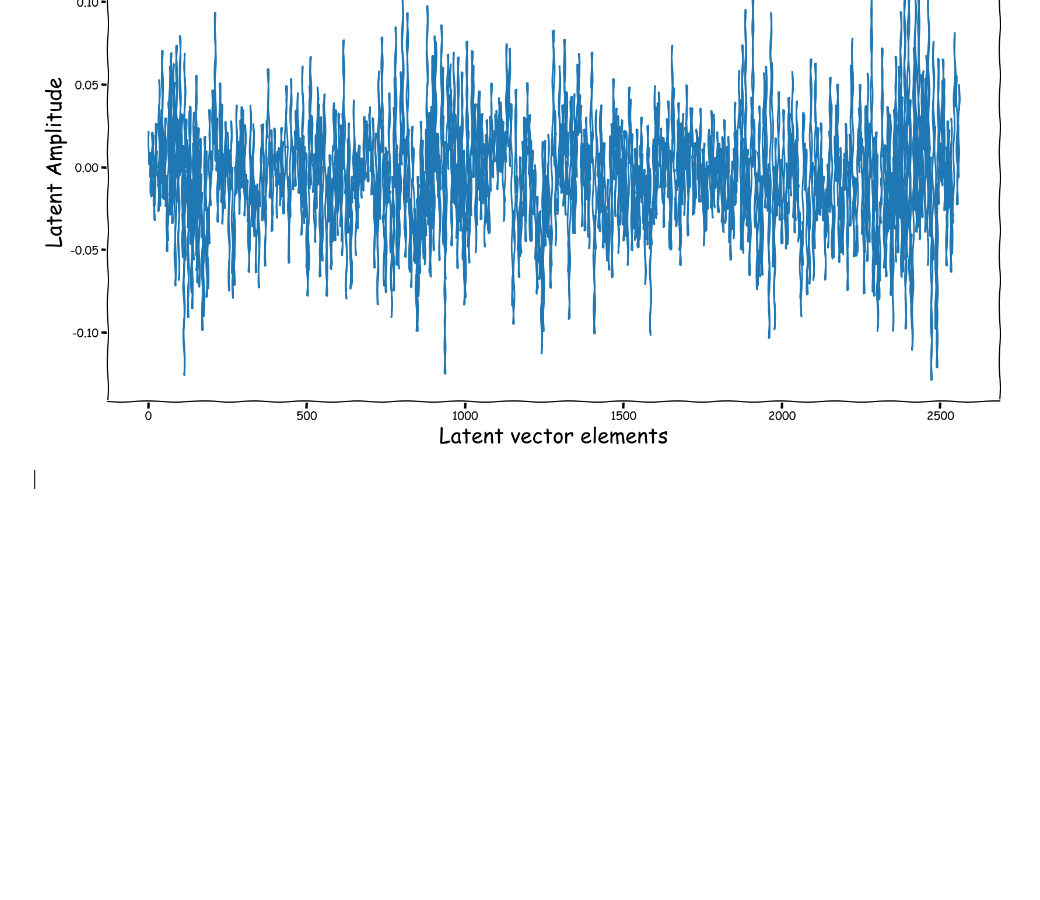
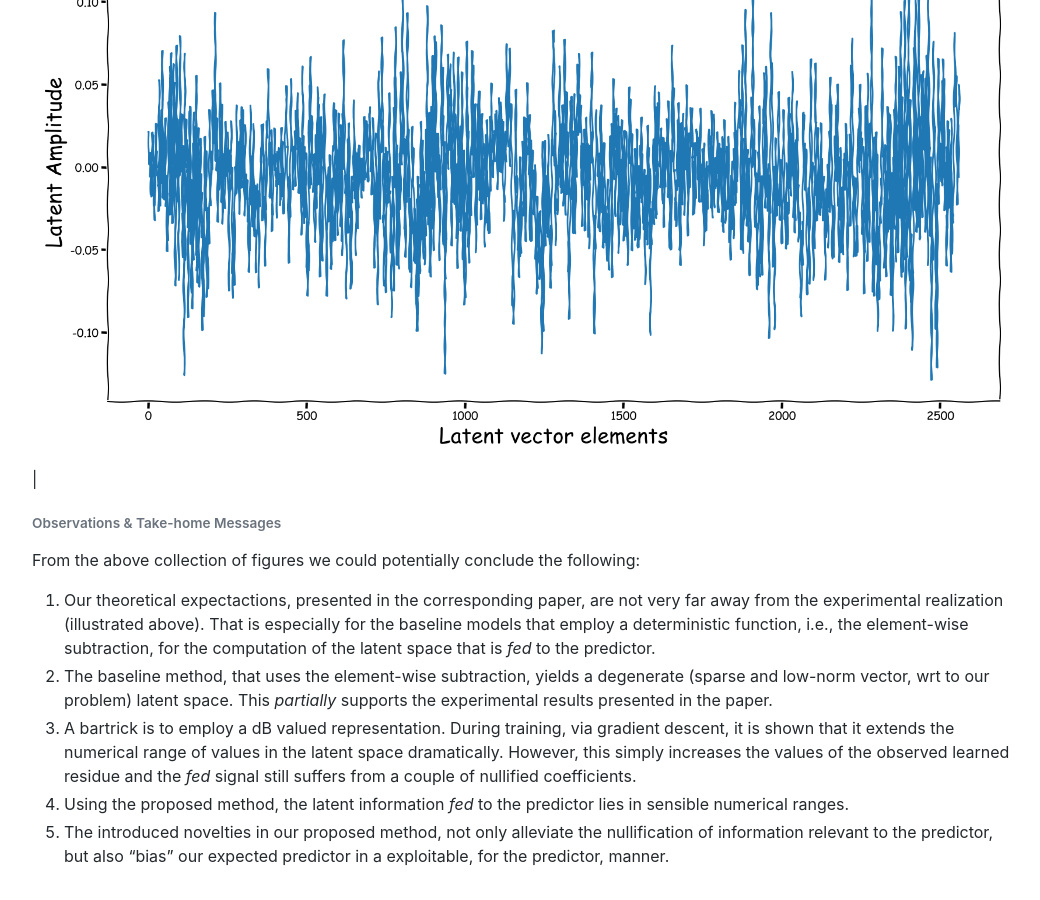
Before and after one commit to Js-Mim/sp-demo, a Jekyll site: the page built from index.md, in a window 1280 px wide and 900 px high, scrolled down 17883 px. Shown: the whole window, without its empty margins (118-1158 px from the left). Built offline with Jekyll 4.4.1, drawn with Linux system fonts in a browser that asks for light colours; comment, search, counter and statistics services are not loaded; before the commit the page ends 18406 px from its top, so only the background shows below that.

Commit message:
Update index.md

```diff
--- a/index.md
+++ b/index.md
@@ -79,3 +79,12 @@ We randomly selected four data-points from the test-subset. The selection was ba
 ![ ](https://raw.githubusercontent.com/Js-Mim/sp-demo/master/figures/results/db_mel_pm/latent_tc2.png)|![ ](https://raw.githubusercontent.com/Js-Mim/sp-demo/master/figures/results/db_mel_pm/comp_tc3.png)|
 ![ ](https://raw.githubusercontent.com/Js-Mim/sp-demo/master/figures/results/db_mel_pm/latent_tc3.png)|![ ](https://raw.githubusercontent.com/Js-Mim/sp-demo/master/figures/results/db_mel_pm/comp_tc3.png)|
 ![ ](https://raw.githubusercontent.com/Js-Mim/sp-demo/master/figures/results/db_mel_pm/latent_tc4.png)|![ ](https://raw.githubusercontent.com/Js-Mim/sp-demo/master/figures/results/db_mel_pm/comp_tc4.png)|
+
+
+###### Observations & Take-home Messages
+From the above collection of figures we could potentially conclude the following:
+1. Our theoretical expectactions, presented in the corresponding paper, are not very far away from the experimental realization (illustrated above). That is especially for the baseline models that employ a deterministic function, i.e., the element-wise subtraction, for the computation of the latent space that is *fed* to the predictor.
+2. The baseline method, that uses the element-wise subtraction, yields a degenerate (sparse and low-norm vector, wrt to our problem) latent space. This *partially* supports the experimental results presented in the paper.
+3. A bartrick is to employ a dB valued representation. During training, via gradient descent, it is shown that it extends the numerical range of values in the latent space dramatically. However, this simply increases the values of the observed learned residue and the *fed* signal still suffers from a couple of nullified coefficients.
+4. Using the proposed method, the latent information *fed* to the predictor lies in sensible numerical ranges.
+5. The introduced novelties in our proposed method, not only alleviate the nullification of information relevant to the predictor, but also "bias" our expected predictor in a exploitable, for the predictor, manner.
```
